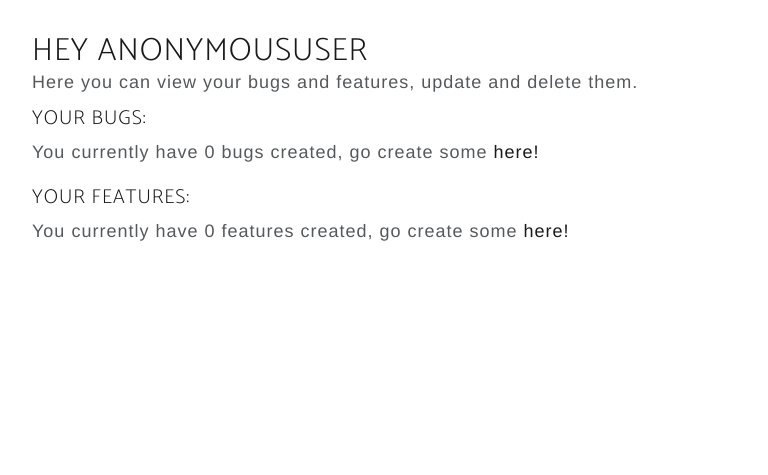
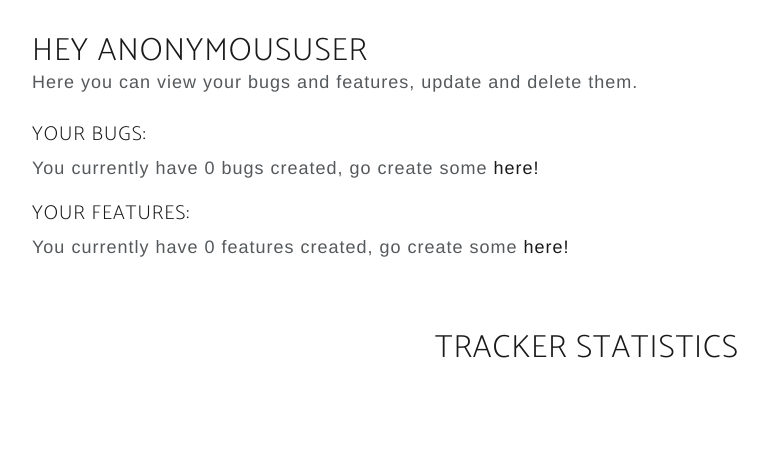
Before and after one commit to ShaneMuir/BugFeature-Tracker, a Django app: template accounts/templates/profile.html in a window 1280 px wide. Shown: the part 98-573 px from the top of the page, without its empty margins (53-821 px from the left). Run offline with Django 3.2, Linux system fonts and the light colour scheme; the template is opened without the code that fills it, so the values that code supplies are empty; parts of the project's set-up code (start-up, migrations or seed data) failed here and were passed over; some libraries are stand-ins or nearby versions; some web fonts are replaced.

Commit message:
Tided the profile HTML up, getting app ready for production deployment

```diff
--- a/accounts/templates/profile.html
+++ b/accounts/templates/profile.html
@@ -1,14 +1,19 @@
 {% extends 'base.html' %} {% block profile_active%}active{% endblock %} {% block head %}
 <script type="text/javascript" src="https://kozea.github.io/pygal.js/latest/pygal-tooltips.min.js"></script>{% endblock %} {% block title %}{{ user|capfirst }}'s Profile Page {% endblock %} {% block content %}
 <main class="container" id="main">
+  <div class="row">
+    <div class="col-12">
       {% block heading %}
-  <h1>Hey {{ user|capfirst }}</h1>{% endblock %}
+      <h1>Hey {{ user|capfirst }}</h1>
+      {% endblock %}
       <p class="nl-0">Here you can view your bugs and features, update and delete them.</p>
+    </div>
+  </div>
 
-
-  <h4>Your bugs:</h4>
-  {% if bugs %}
-  {% for bug in bugs %}
+  <h4 class="mt-3">Your bugs:</h4>
+  {% if bugs %} {% for bug in bugs %}
+  <div class="row">
+    <div class="col-12">
       <div class="card border-primary mb-3">
         <div class="card-header"><span class="badge badge-danger">{{ bug.status }}</span><span class="card-link"><i class="fa fa-eye p5"></i>{{ bug.views }}
       <i class="fa fa-arrow-up p5"></i>{{ bug.bug_upvotes }}</span></div>
@@ -28,14 +33,16 @@
           </div>
         </div>
       </div>
-  {% endfor %}
-  {% else %}
+    </div>
+  </div>
+  {% endfor %} {% else %}
   <p>You currently have 0 bugs created, go create some <a href="{% url 'create_a_bug' %}">here!</a></p>
   {% endif %}
 
-  <h4>Your features:</h4>
-  {% if features %}
-  {% for feature in features %}
+  <h4 class="mt-3">Your features:</h4>
+  {% if features %} {% for feature in features %}
+  <div class="row">
+    <div class="col-12">
       <div class="card border-primary mb-3">
         <div class="card-header"><span class="badge badge-danger">{{ feature.status }}</span><span class="card-link"><i class="fa fa-eye p5"></i>{{ feature.views }}
     <i class="fa fa-arrow-up p5"></i>{{ feature.feature_upvotes }}</span></div>
@@ -52,13 +59,18 @@
           </div>
         </div>
       </div>
+    </div>
+  </div>
   {% endfor %} {% else %}
-  <p>You currently have 0 features created, go create some <a href="#">here!</a></p>
+  <p>You currently have 0 features created, go create some <a href="{% url 'create_a_feature' %}">here!</a></p>
   {% endif %}
 
 
-  <section class="container">
+  <section class="container pt-5">
     <div class="row">
+      <div class="col-12">
+        <h1 class="text-center">Tracker Statistics</h1>
+      </div>
       <div class="col-6">
         {{ bug_pie_chart | safe }}
       </div>
```
Lines whose indentation alone changed are shown as unchanged.
